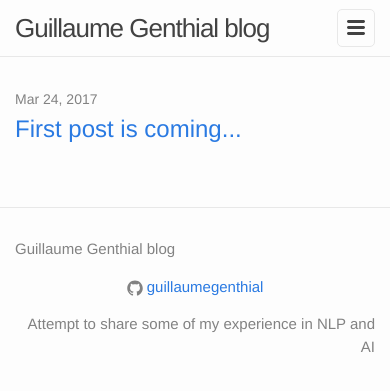
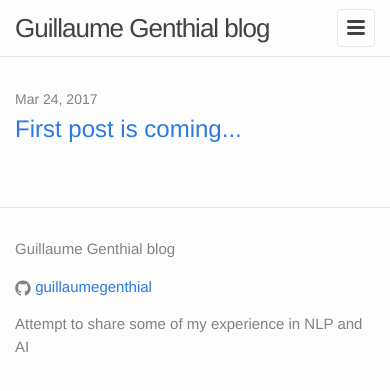
Before and after one commit to guillaumegenthial/guillaumegenthial.github.io, a Jekyll site: the page built from index.md, in a window 390 px wide. Shown: the top 391 px of the page. Built offline with Jekyll 4.4.1, drawn with Linux system fonts in a browser that asks for light colours.

Commit message:
footer resize on smartphones

```diff
--- a/_config.yml
+++ b/_config.yml
@@ -38,7 +38,7 @@ curriculum:
     url: http://cs224n.stanford.edu
   - image: img/stanford.png
     title: Stanford University
-    info: 2016-2018
+    info: 2016 - 2018
     description: Master in ICME - Data Science Track
     url: https://icme.stanford.edu
   - image: img/proxem.jpg
@@ -63,7 +63,7 @@ curriculum:
     url: https://www.option.cl
   - image: img/sorbonne.png
     title: Université Panthéon-Sorbonne
-    info: 2014-2015
+    info: 2014 - 2015
     url: https://www.univ-paris1.fr/ufr/ufr10/
     description: Licence 3, Philosophie
   - image: img/marine_nationale.png
@@ -73,6 +73,6 @@ curriculum:
     url: http://www.defense.gouv.fr/marine/equipements/batiments-de-combat/patrouilleurs/type-p-400/la-capricieuse-p-684
   - image: img/ginette.png
     title: Lycée Sainte Geneviève
-    info: 2011-2013
+    info: 2011 - 2013
     description: Classes préparatoires - Maths Physics
     url: http://bginette.com
--- a/_sass/minima/_layout.scss
+++ b/_sass/minima/_layout.scss
@@ -138,6 +138,15 @@
   text-align: right;
 }
 
+@media only screen and (max-width: 768px) {
+  .footer-col-2 {
+    text-align: left;
+  }
+  .footer-col-3 {
+    text-align: left;
+  }
+}
+
 @include media-query($on-laptop) {
   .footer-col-1,
   .footer-col-2 {
```
